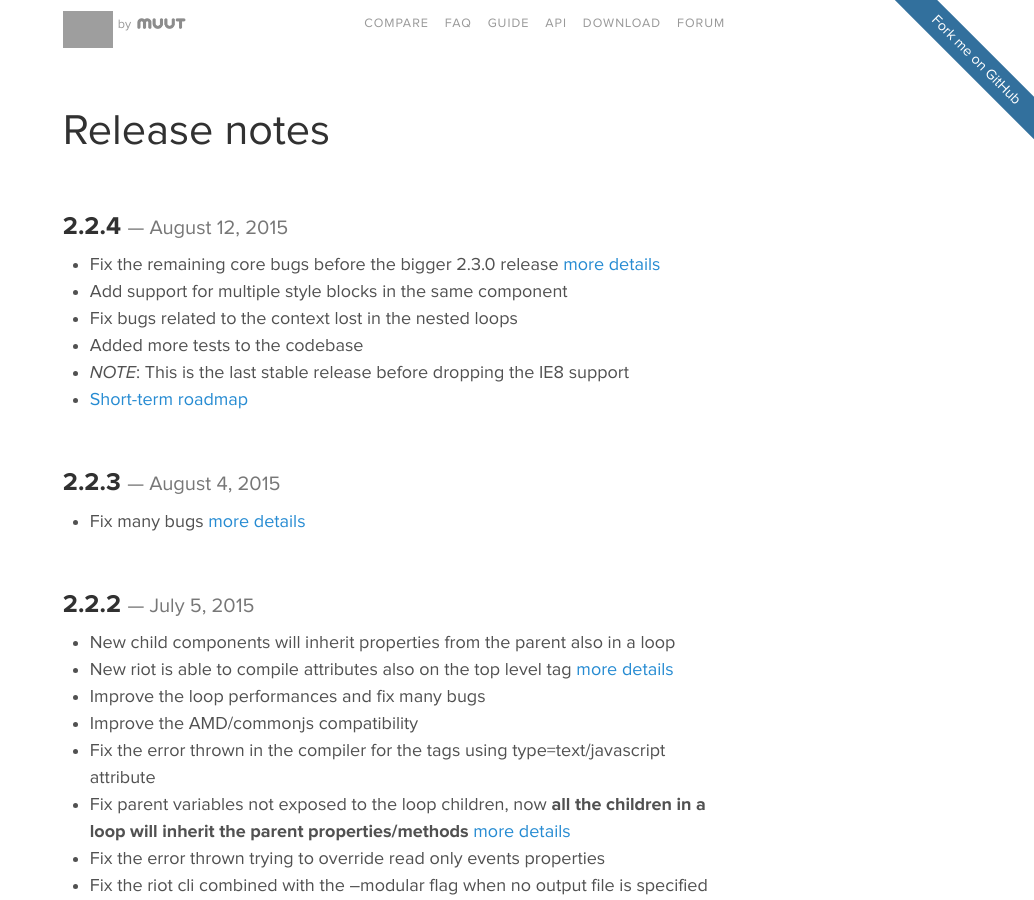
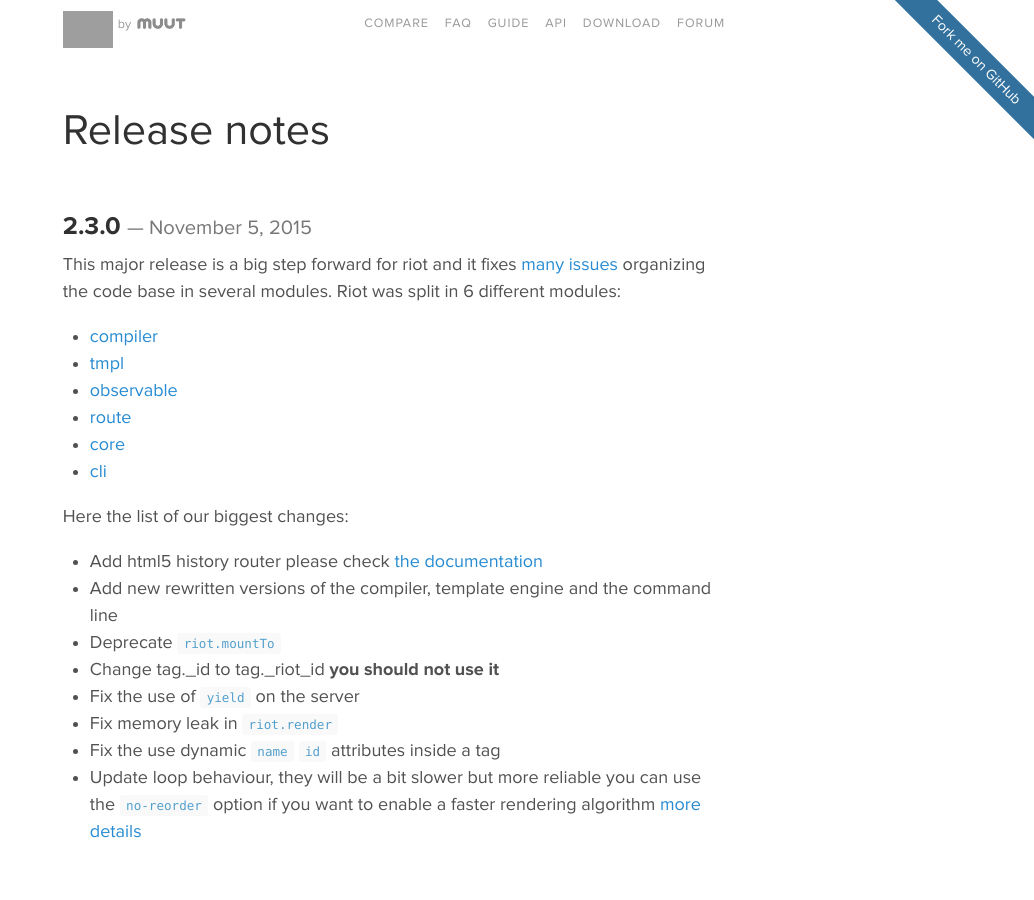
Before and after one commit to riot/riot.github.io, a Jekyll site: the page built from release-notes.md, in a window 1280 px wide and 900 px high. Shown: the whole window, without its empty margins (246-1280 px from the left). Built offline with Jekyll 4.4.1, drawn with Linux system fonts in a browser that asks for light colours; Markdown is read by kramdown in place of the engine named in the settings; grey boxes are pictures that could not be loaded.

Commit message:
added: release notes

```diff
--- a/_config.yml
+++ b/_config.yml
@@ -39,7 +39,7 @@ major_version:       0
 minor_version:       2.3
 
 version:             2.3.0
-release_date:        November 1st
+release_date:        November 5
 version_slurp:       Html5 history support - new compiler - enhanced loops
 repo:                https://github.com/riot/riot
 
--- a/release-notes.md
+++ b/release-notes.md
@@ -5,6 +5,30 @@ id: release-notes
 ---
 
 # {{ page.title }}
+
+## 2.3.0 *November 5, 2015*
+
+This major release is a big step forward for riot and it fixes [many issues](https://github.com/riot/riot/issues?q=is%3Aissue+milestone%3A2.3.0+is%3Aclosed)
+organizing the code base in several modules.
+Riot was split in 6 different modules:
+
+- [compiler](https://github.com/riot/compiler)
+- [tmpl](https://github.com/riot/tmpl)
+- [observable](https://github.com/riot/observable)
+- [route](https://github.com/riot/route)
+- [core](https://github.com/riot/riot)
+- [cli](https://github.com/riot/cli)
+
+Here the list of our biggest changes:
+
+- Add html5 history router please check [the documentation](/api/route/)
+- Add new rewritten versions of the compiler, template engine and the command line
+- Deprecate `riot.mountTo`
+- Change tag._id to tag._riot_id __you should not use it__
+- Fix the use of `yield` on the server
+- Fix memory leak in `riot.render`
+- Fix the use dynamic `name` `id` attributes inside a tag
+- Update loop behaviour, they will be a bit slower but more reliable you can use the `no-reorder` option if you want to enable a faster rendering algorithm [more details](/guide/#loops-advanced-tips)
 
 ## 2.2.4 *August 12, 2015*
 
```
Also changed, not shown: api/index.md (+41 -1 lines).
